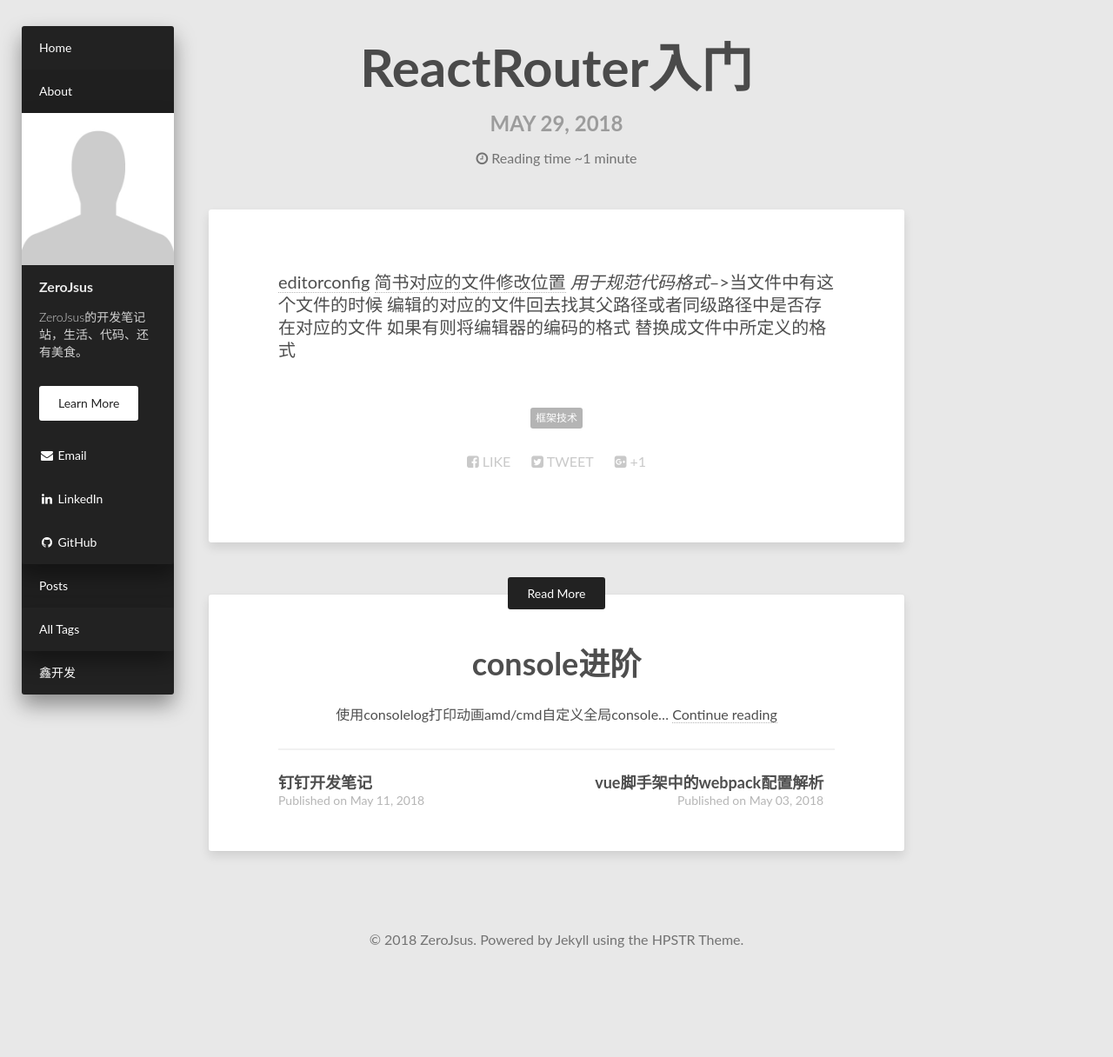
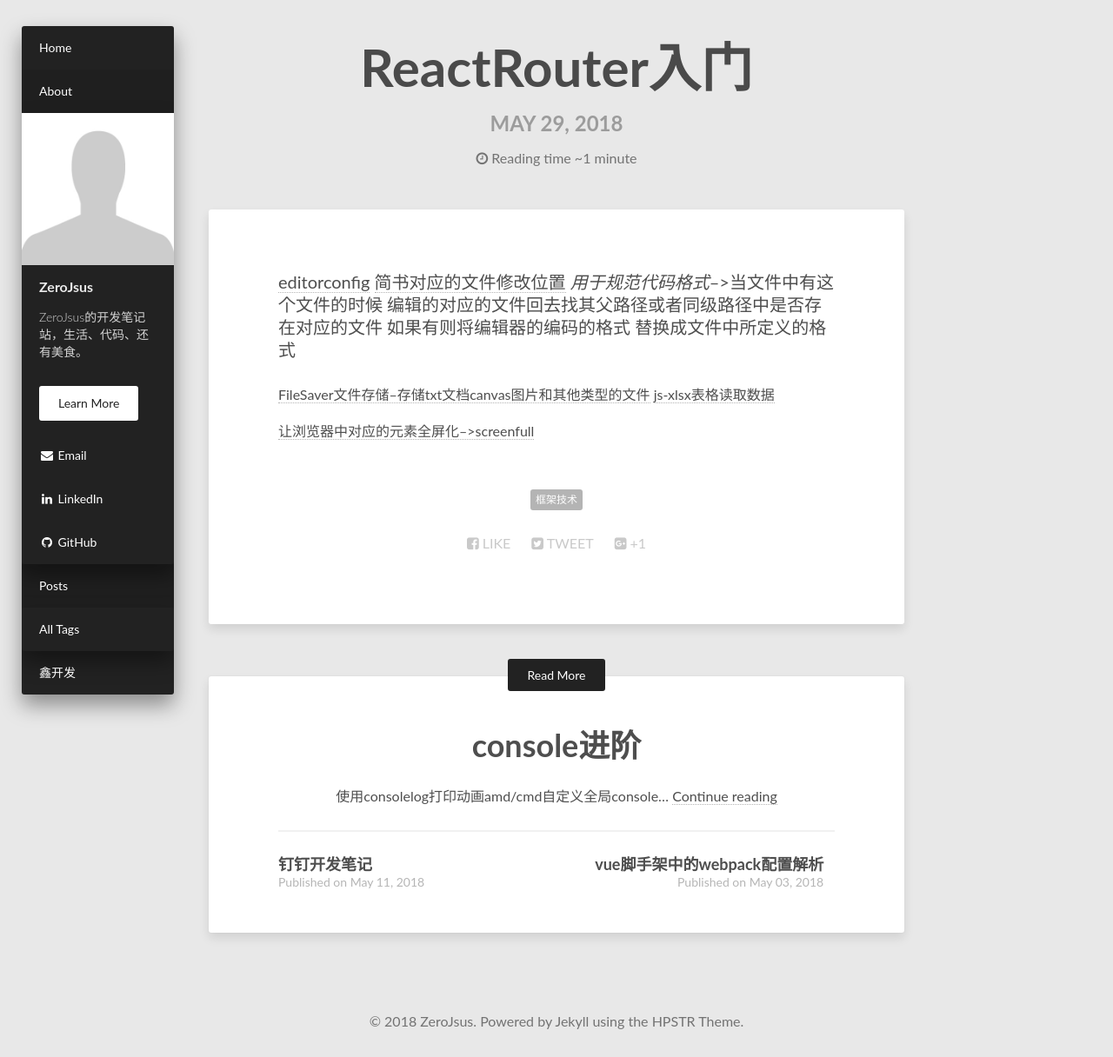
Before and after one commit to ZeroJsus/ZeroJsus.github.io, a Jekyll site: the page built from _posts/2018-5-29-ReactRouter入门.markdown, in a window 1280 px wide. Shown: the whole page at 87% size. Built offline with Jekyll 4.4.1, drawn with Linux system fonts in a browser that asks for light colours; nearby versions of some CDN libraries; before the commit the page ends 1122 px from its top, so only the background shows below that.

Commit message:
':sprakles:'

```diff
--- a/_posts/2018-5-29-ReactRouter入门.markdown
+++ b/_posts/2018-5-29-ReactRouter入门.markdown
@@ -9,3 +9,8 @@
 [editorconfig](https://editorconfig.org/)
 [简书对应的文件修改位置](https://www.jianshu.com/p/712cea0ef70e)
 _用于规范代码格式_-->当文件中有这个文件的时候 编辑的对应的文件回去找其父路径或者同级路径中是否存在对应的文件 如果有则将编辑器的编码的格式 替换成文件中所定义的格式
+
+[FileSaver文件存储--存储txt文档canvas图片和其他类型的文件](https://github.com/eligrey/FileSaver.js)
+[js-xlsx表格读取数据](https://github.com/SheetJS/js-xlsx)
+
+[让浏览器中对应的元素全屏化-->screenfull](https://github.com/sindresorhus/screenfull.js)
```
